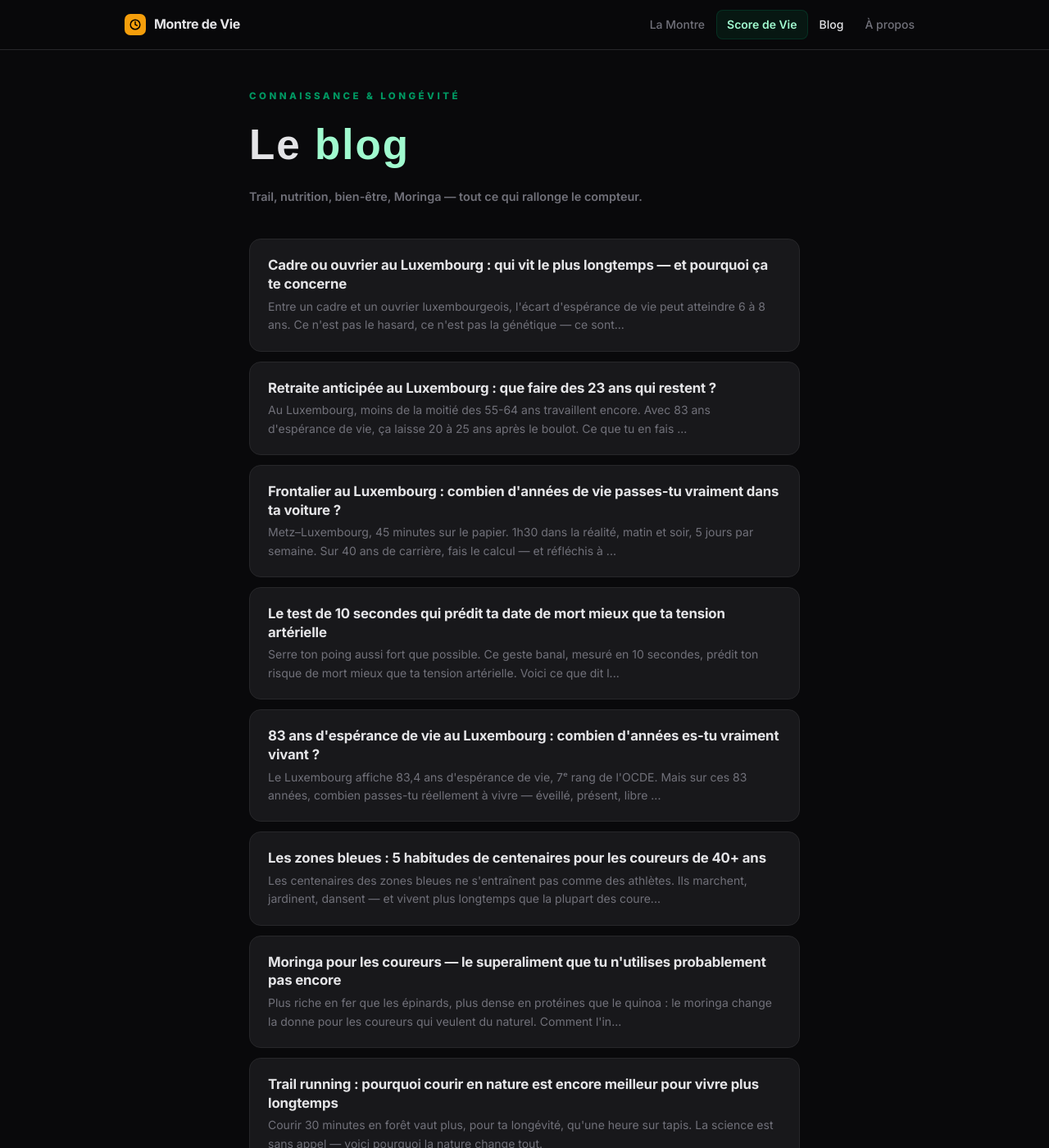
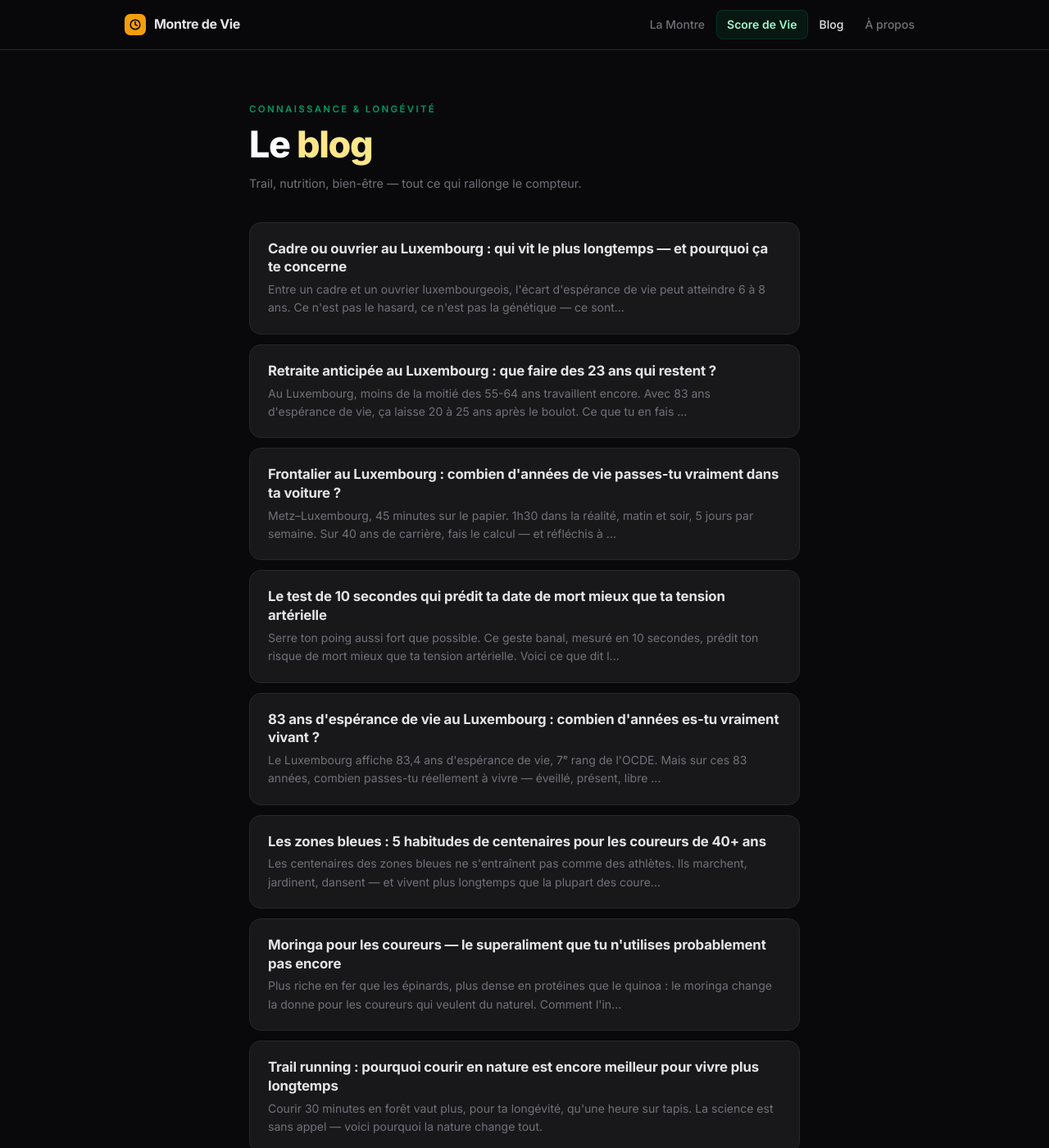
Before and after one commit to SebRunNature/memento-mori, a Jekyll site: the page built from blog/index.html, in a window 1280 px wide and 1400 px high. Shown: the whole window at 82% size. Built offline with Jekyll 4.4.1, drawn with Linux system fonts in a browser that asks for light colours; some of the changed text lies outside the part shown.

Commit message:
Update index.html

```diff
--- a/blog/index.html
+++ b/blog/index.html
@@ -5,17 +5,31 @@ description: "Articles sur la longévité, le trail running, la nutrition nature
 ---
 
 <style>
-  .page-header { margin-bottom: 40px; }
-  .page-eyebrow { font-size: .72rem; letter-spacing: .3em; color: var(--green); text-transform: uppercase; font-weight: 800; margin-bottom: 10px; }
-  .page-header h1 { font-family: 'Bebas Neue', sans-serif; font-size: clamp(2rem,5vw,3.2rem); letter-spacing: 2px; color: var(--text); }
-  .page-header h1 em { color: var(--green-lt); font-style: normal; }
-  .page-sub { font-size: .9rem; color: var(--muted); font-weight: 600; margin-top: 10px; line-height: 1.6; }
+.page-header { margin-bottom: 36px; padding-top: 16px; }
+.page-eyebrow {
+  font-size: .72rem; letter-spacing: .2em; color: var(--green);
+  text-transform: uppercase; font-weight: 600; margin-bottom: 10px;
+}
+.page-header h1 {
+  font-size: clamp(1.9rem, 5vw, 2.8rem);
+  font-weight: 800; letter-spacing: -0.03em;
+  color: #fff; line-height: 1.1; margin-bottom: 10px;
+}
+.page-header h1 em { color: var(--amber-lt); font-style: normal; }
+.page-sub {
+  font-size: .9rem; color: var(--muted);
+  font-weight: 400; line-height: 1.6;
+}
+.blog-empty {
+  color: var(--muted); font-size: .9rem;
+  padding: 40px 0; text-align: center;
+}
 </style>
 
 <div class="page-header">
-  <div class="page-eyebrow">Connaissance & Longévité</div>
+  <div class="page-eyebrow">Connaissance &amp; Longévité</div>
   <h1>Le <em>blog</em></h1>
-  <p class="page-sub">Trail, nutrition, bien-être, Moringa — tout ce qui rallonge le compteur.</p>
+  <p class="page-sub">Trail, nutrition, bien-être — tout ce qui rallonge le compteur.</p>
 </div>
 
 <div class="post-list">
@@ -28,11 +42,6 @@ description: "Articles sur la longévité, le trail running, la nutrition nature
   {% endfor %}
 
   {% if site.posts.size == 0 %}
-  <p style="color:var(--muted);font-weight:700;font-size:.9rem">Les premiers articles arrivent bientôt. 🏔️</p>
+  <p class="blog-empty">Les premiers articles arrivent bientôt.</p>
   {% endif %}
 </div>
-
-<div class="cta-montre" style="margin-top:48px">
-  <p>En attendant, tu peux lancer ton décompte.</p>
-  <a href="/montre/">⏱ Lancer ma montre de vie</a>
-</div>
```
